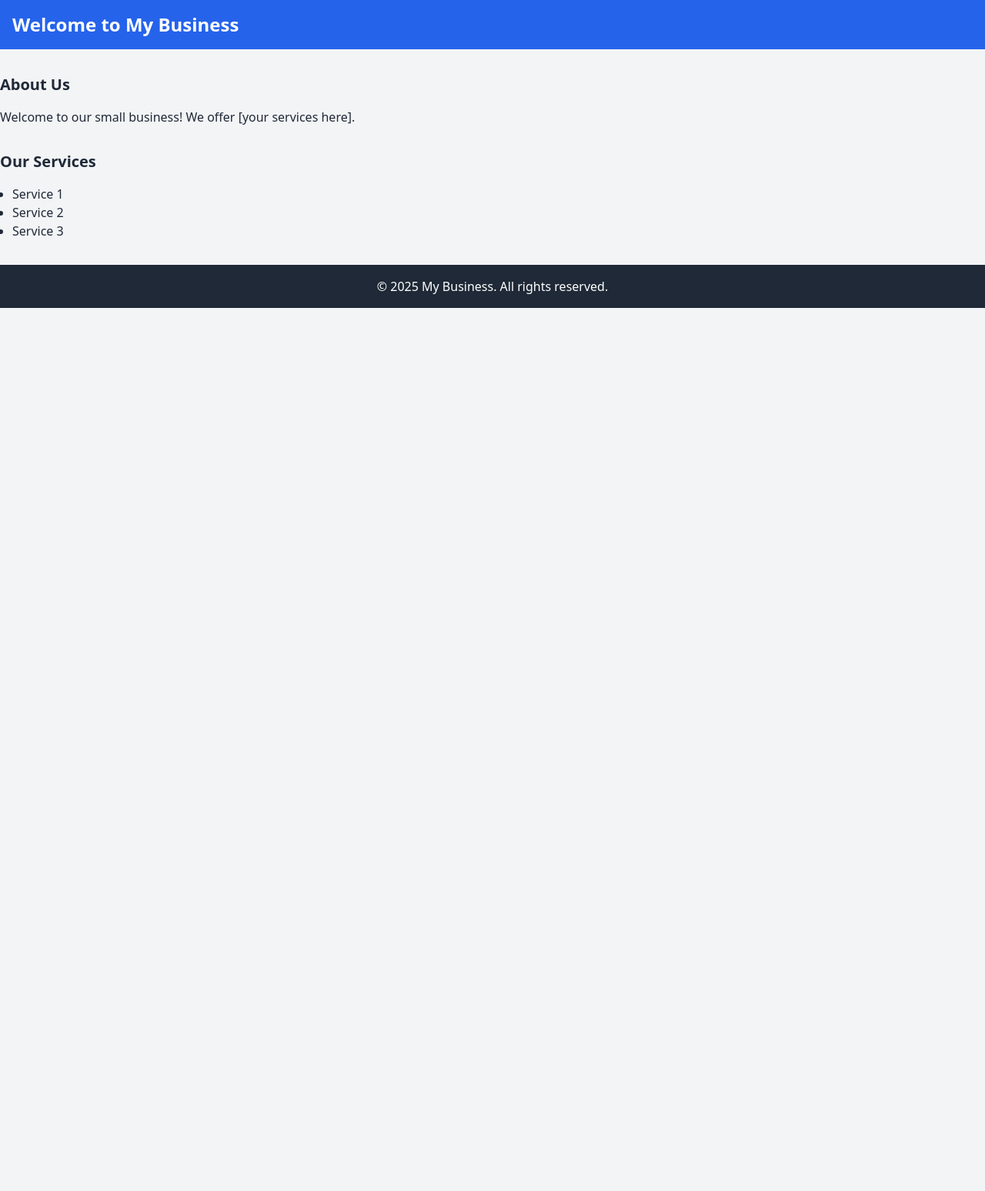
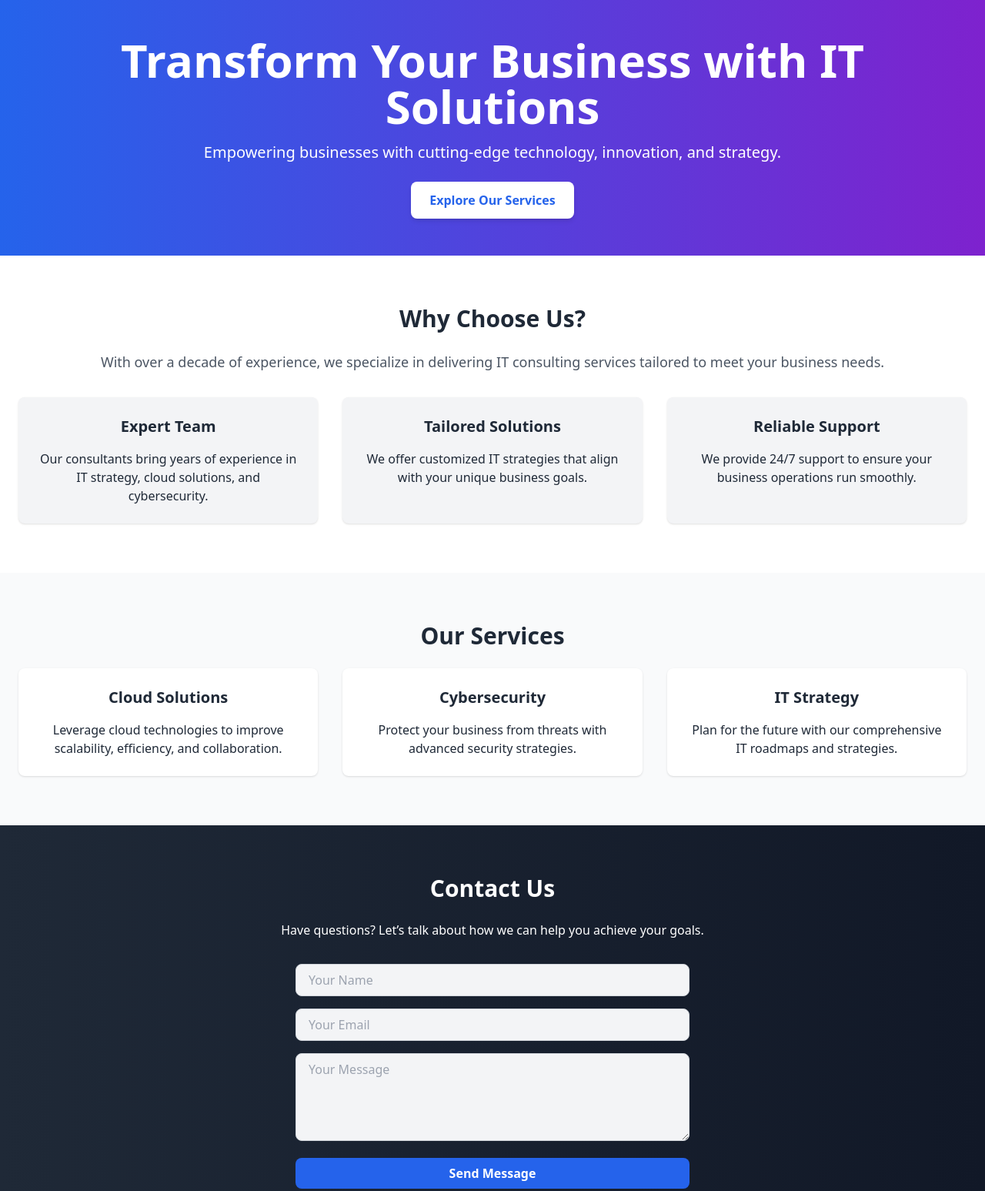
Before and after one commit to kj847dmd/dmdsite, a plain HTML site: page index.html in a window 1280 px wide. Shown: the top 1547 px of the page at 77% size. Before the commit the page ends 800 px from the top, so only its background shows below. Drawn offline with nearby package versions, Linux system fonts and the light colour scheme.

Commit message:
Add files via upload

```diff
--- a/index.html
+++ b/index.html
@@ -3,32 +3,90 @@
 <head>
   <meta charset="UTF-8">
   <meta name="viewport" content="width=device-width, initial-scale=1.0">
-  <title>My Business</title>
+  <title>IT Consulting Experts</title>
   <script src="https://cdn.tailwindcss.com"></script>
 </head>
-<body class="bg-gray-100 text-gray-800">
-  <header class="bg-blue-600 text-white p-4">
-    <div class="container mx-auto">
-      <h1 class="text-2xl font-bold">Welcome to My Business</h1>
+<body class="bg-gray-50 text-gray-800">
+  <!-- Hero Section -->
+  <header class="bg-gradient-to-r from-blue-600 to-purple-700 text-white">
+    <div class="container mx-auto px-6 py-12 text-center">
+      <h1 class="text-4xl md:text-6xl font-extrabold">Transform Your Business with IT Solutions</h1>
+      <p class="mt-4 text-lg md:text-xl">Empowering businesses with cutting-edge technology, innovation, and strategy.</p>
+      <a href="#services" class="mt-6 inline-block bg-white text-blue-600 font-semibold px-6 py-3 rounded-lg shadow-md hover:bg-gray-100 transition">
+        Explore Our Services
+      </a>
     </div>
   </header>
-  <main class="container mx-auto my-8">
-    <section>
-      <h2 class="text-xl font-semibold mb-4">About Us</h2>
-      <p>Welcome to our small business! We offer [your services here].</p>
-    </section>
-    <section class="mt-8">
-      <h2 class="text-xl font-semibold mb-4">Our Services</h2>
-      <ul class="list-disc pl-4">
-        <li>Service 1</li>
-        <li>Service 2</li>
-        <li>Service 3</li>
-      </ul>
-    </section>
-  </main>
-  <footer class="bg-gray-800 text-white p-4">
+
+  <!-- About Section -->
+  <section id="about" class="py-16 bg-white">
+    <div class="container mx-auto px-6 text-center">
+      <h2 class="text-3xl font-bold mb-6">Why Choose Us?</h2>
+      <p class="text-lg text-gray-600 mb-8">With over a decade of experience, we specialize in delivering IT consulting services tailored to meet your business needs.</p>
+      <div class="grid grid-cols-1 md:grid-cols-3 gap-8">
+        <div class="p-6 bg-gray-100 rounded-lg shadow">
+          <h3 class="text-xl font-semibold mb-4">Expert Team</h3>
+          <p>Our consultants bring years of experience in IT strategy, cloud solutions, and cybersecurity.</p>
+        </div>
+        <div class="p-6 bg-gray-100 rounded-lg shadow">
+          <h3 class="text-xl font-semibold mb-4">Tailored Solutions</h3>
+          <p>We offer customized IT strategies that align with your unique business goals.</p>
+        </div>
+        <div class="p-6 bg-gray-100 rounded-lg shadow">
+          <h3 class="text-xl font-semibold mb-4">Reliable Support</h3>
+          <p>We provide 24/7 support to ensure your business operations run smoothly.</p>
+        </div>
+      </div>
+    </div>
+  </section>
+
+  <!-- Services Section -->
+  <section id="services" class="py-16 bg-gray-50">
+    <div class="container mx-auto px-6 text-center">
+      <h2 class="text-3xl font-bold mb-6">Our Services</h2>
+      <div class="grid grid-cols-1 md:grid-cols-3 gap-8">
+        <div class="p-6 bg-white rounded-lg shadow hover:shadow-lg transition">
+          <h3 class="text-xl font-semibold mb-4">Cloud Solutions</h3>
+          <p>Leverage cloud technologies to improve scalability, efficiency, and collaboration.</p>
+        </div>
+        <div class="p-6 bg-white rounded-lg shadow hover:shadow-lg transition">
+          <h3 class="text-xl font-semibold mb-4">Cybersecurity</h3>
+          <p>Protect your business from threats with advanced security strategies.</p>
+        </div>
+        <div class="p-6 bg-white rounded-lg shadow hover:shadow-lg transition">
+          <h3 class="text-xl font-semibold mb-4">IT Strategy</h3>
+          <p>Plan for the future with our comprehensive IT roadmaps and strategies.</p>
+        </div>
+      </div>
+    </div>
+  </section>
+
+  <!-- Contact Section -->
+  <section id="contact" class="py-16 bg-gradient-to-r from-gray-800 to-gray-900 text-white">
+    <div class="container mx-auto px-6 text-center">
+      <h2 class="text-3xl font-bold mb-6">Contact Us</h2>
+      <p class="mb-8">Have questions? Let’s talk about how we can help you achieve your goals.</p>
+      <form action="#" method="POST" class="max-w-lg mx-auto">
+        <div class="mb-4">
+          <input type="text" name="name" placeholder="Your Name" class="w-full px-4 py-2 rounded-lg bg-gray-100 text-gray-800 border border-gray-300 focus:ring-2 focus:ring-blue-600 focus:outline-none">
+        </div>
+        <div class="mb-4">
+          <input type="email" name="email" placeholder="Your Email" class="w-full px-4 py-2 rounded-lg bg-gray-100 text-gray-800 border border-gray-300 focus:ring-2 focus:ring-blue-600 focus:outline-none">
+        </div>
+        <div class="mb-4">
+          <textarea name="message" rows="4" placeholder="Your Message" class="w-full px-4 py-2 rounded-lg bg-gray-100 text-gray-800 border border-gray-300 focus:ring-2 focus:ring-blue-600 focus:outline-none"></textarea>
+        </div>
+        <button type="submit" class="w-full bg-blue-600 text-white font-semibold px-4 py-2 rounded-lg hover:bg-blue-700 transition">
+          Send Message
+        </button>
+      </form>
+    </div>
+  </section>
+
+  <!-- Footer -->
+  <footer class="bg-gray-900 text-white py-6">
     <div class="container mx-auto text-center">
-      <p>&copy; 2025 My Business. All rights reserved.</p>
+      <p>&copy; 2025 IT Consulting Experts. All rights reserved.</p>
     </div>
   </footer>
 </body>
```
